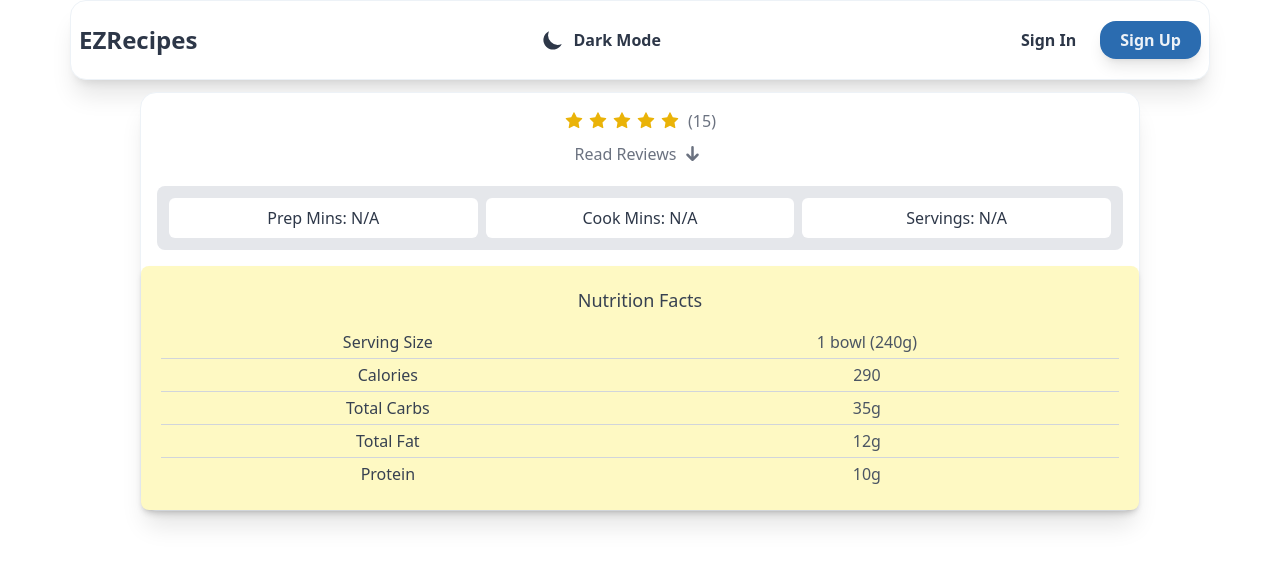
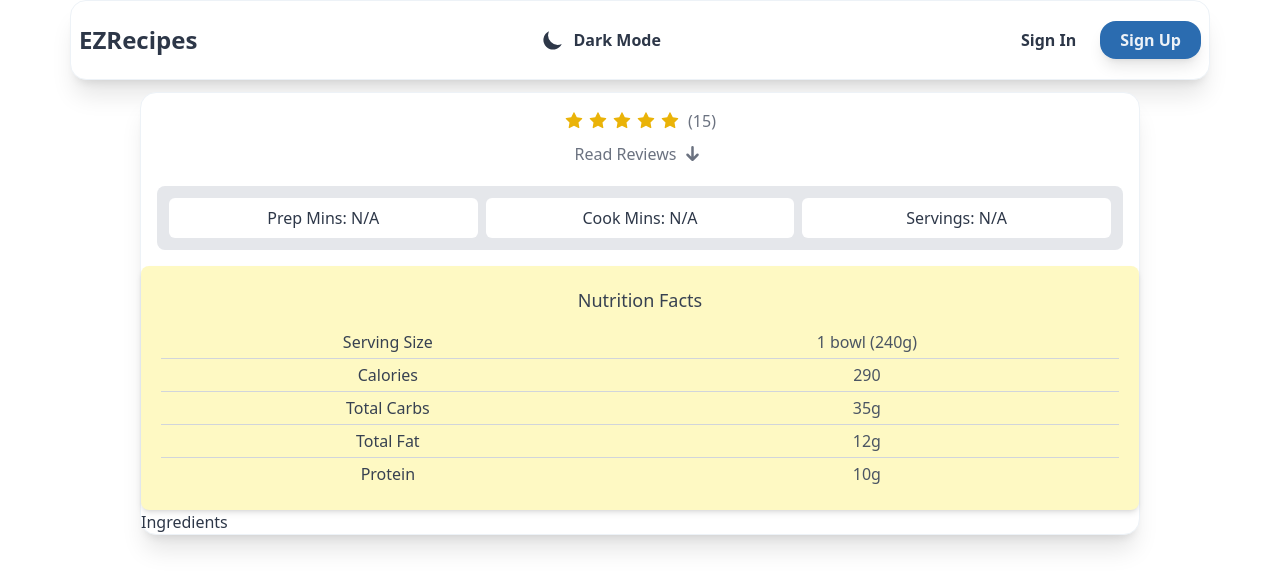
Before and after one commit to brianguyen97/ez-recipes, a React (Create React App) app: page /recipe/1 in a window 1280 px wide. Shown: the top 588 px of the page. Built offline with nearby package versions, Linux system fonts and the light colour scheme; no server answers.

Commit message:
import Ingredients component

```diff
--- a/src/routes/SpecificRecipe.jsx
+++ b/src/routes/SpecificRecipe.jsx
@@ -5,6 +5,7 @@ import { HiArrowSmDown } from "react-icons/hi";
 import { AiFillStar } from "react-icons/ai";
 import CookingTime from "../components/CookingTime";
 import NutritionFacts from "../components/NutritionFacts";
+import Ingredients from "../components/Ingredients";
 
 const API_KEY = process.env.REACT_APP_RAPID_API_KEY; // Define API key constant
 const API_HOST = process.env.REACT_APP_RAPID_API_HOST; // Define API host constant
@@ -70,6 +71,7 @@ function SpecificRecipe() {
           </div>
         ) : null}
         <NutritionFacts />
+        <Ingredients />
       </div>
     </div>
   );
```
